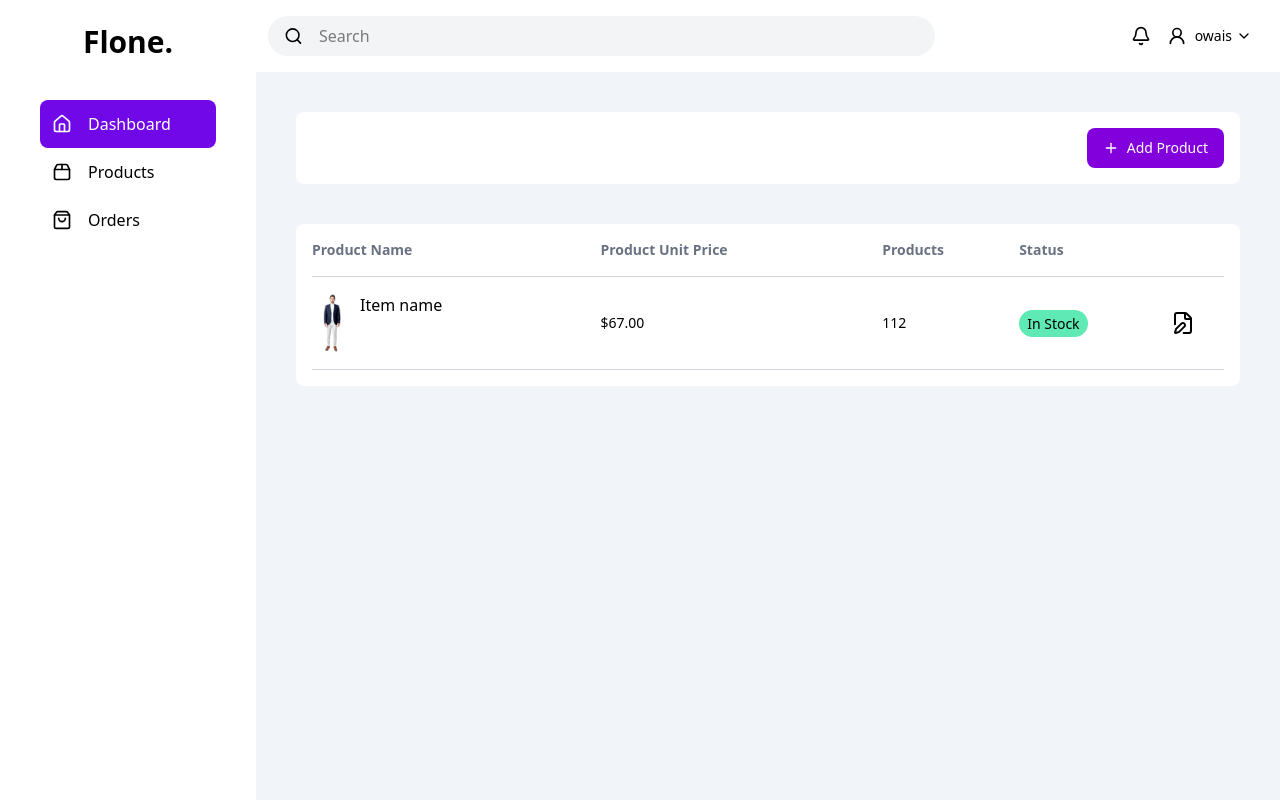
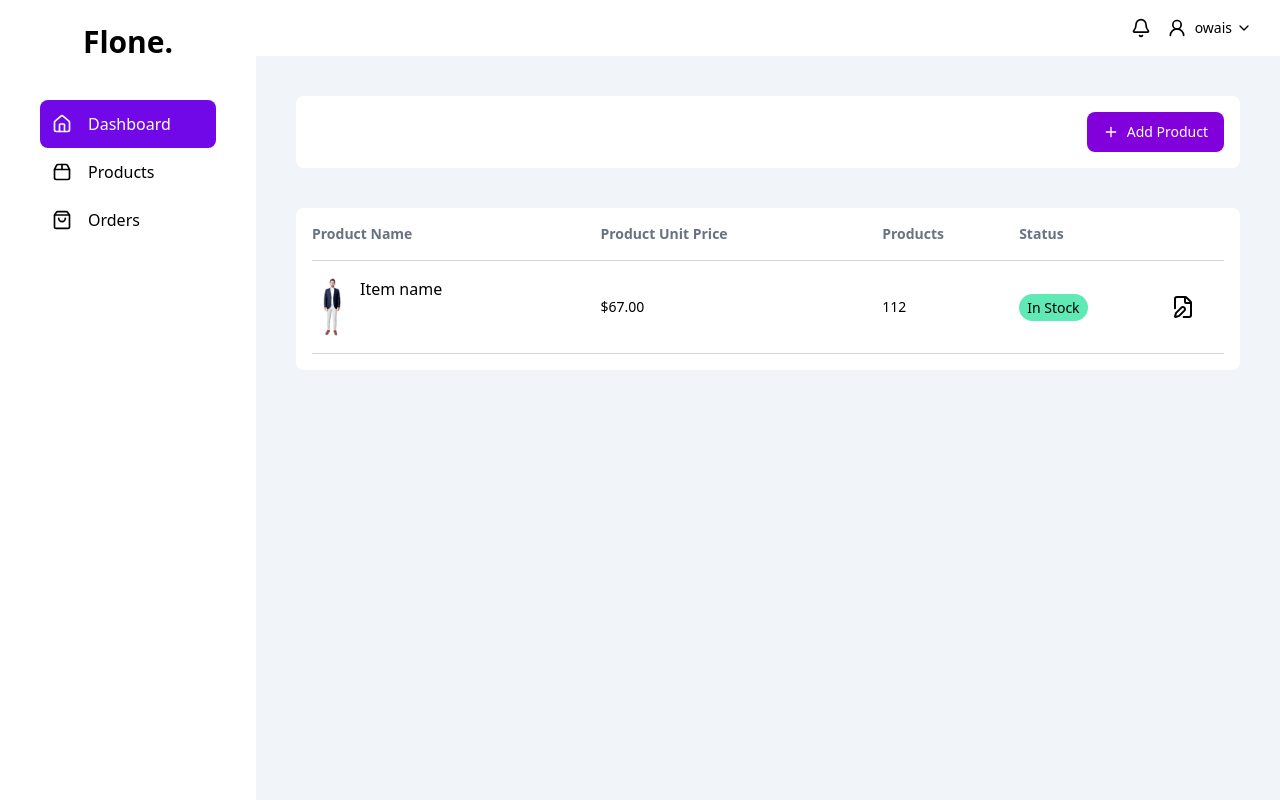
Before and after one commit to owais3536/Flone., a React (Vite) app in the folder client/: page /dashboard/products in a window 1280 px wide. Built offline with nearby package versions, Linux system fonts and the light colour scheme.

Commit message:
Modified

```diff
--- a/client/src/components/AddProduct.jsx
+++ b/client/src/components/AddProduct.jsx
@@ -1,5 +1,6 @@
 import { useState } from "react";
-import { CloudUpload, X } from "lucide-react";
+import { X } from "lucide-react";
+
 import ImageUpload from "./ImageUpload";
 
 const AddProduct = ({ addProduct, setAddProduct }) => {
--- a/client/src/components/DashboardNav.jsx
+++ b/client/src/components/DashboardNav.jsx
@@ -4,13 +4,6 @@ const DashboardNav = () => {
 
   return (
     <nav className="w-full bg-white px-3 py-4 flex items-center justify-between">
-            <div className="flex-2 flex items-center gap-4 bg-gray-100
-                            rounded-full py-2 px-4"
-            >
-                <Search width={20} />
-                <input type="text" placeholder="Search" name="search" className="w-full outline-none" />
-            </div>
-
       <div className="flex-1 flex items-center justify-end gap-4 pr-4">
         <ul className="flex items-center gap-4">
           <li>
```
Lines whose indentation alone changed are shown as unchanged.
